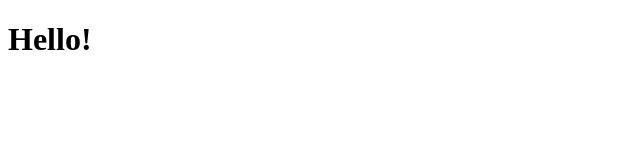
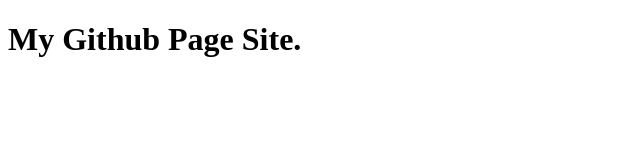
Before and after one commit to PhantomF11/PhantomF11.github.io, a plain HTML site: page index.html in a window 1280 px wide. Shown: the whole page, without its empty margins (0-640 px from the left). Drawn offline with Linux system fonts and the light colour scheme.

Commit message:
Upated index.html With Header Main and Footer.

```diff
--- a/index.html
+++ b/index.html
@@ -6,6 +6,14 @@
     <title>Phantom Forst</title>
 </head>
 <body>
-  <h1>Hello!</h1>
+	<header>
+	</header>
+
+	<main>
+		<h1>My Github Page Site.</h1>
+	</main>
+
+	<footer>
+	</footer>
 </body>
 </html>
```
